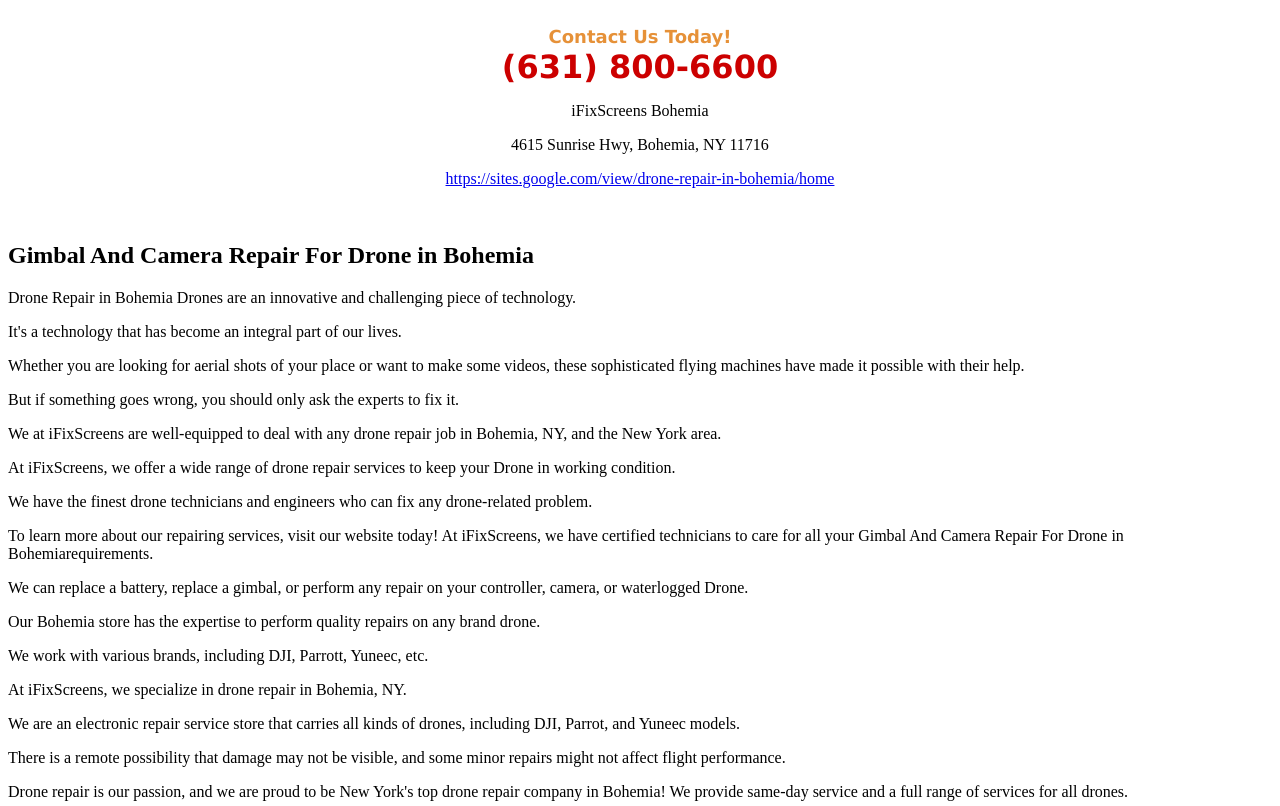
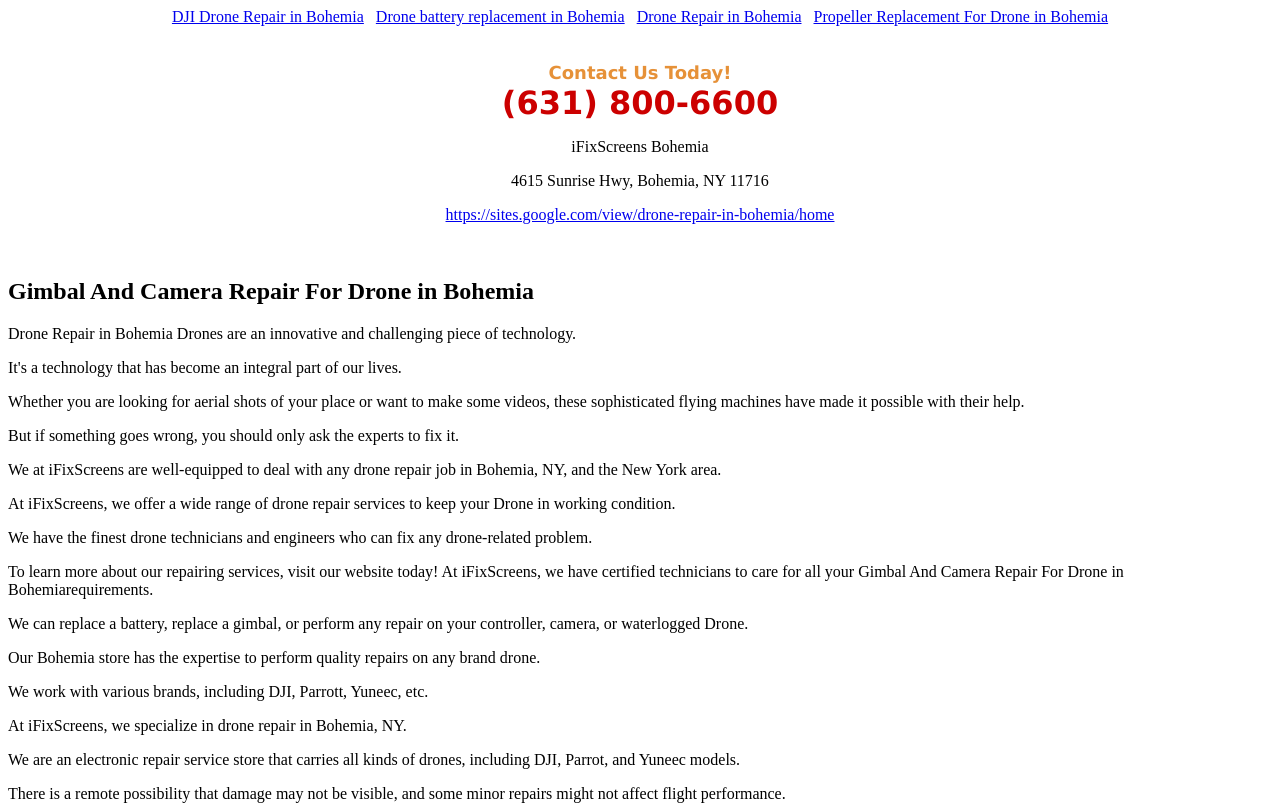
Before and after one commit to iFix786/drone-repair-in-bohemia, a plain HTML site: page GimbalAndCameraRepairForDroneinBohemia.html in a window 1280 px wide. Shown: the top 806 px of the page. Drawn offline with Linux system fonts and the light colour scheme.

Commit message:
Update GimbalAndCameraRepairForDroneinBohemia.html

```diff
--- a/GimbalAndCameraRepairForDroneinBohemia.html
+++ b/GimbalAndCameraRepairForDroneinBohemia.html
@@ -1,4 +1,12 @@
-<!DOCTYPE html><html><body><div class="sites-embed-align-center-wrapping-off"><div class="sites-embed-border-on sites-embed sites-embed-full-width" style="width:100%;"><div class="sites-embed-content sites-embed-type-text"><div class="sites-embed-content-textbox"><div dir="ltr"><div style="text-align:center"><br><span style="color:rgb(230,145,56)"><b><font size="4"><span style="font-family:verdana,sans-serif">Contact Us Today!</span></font></b></span><br><span style="color:rgb(204,0,0)"><b><font size="6"><span style="font-family:verdana,sans-serif">(631) 800-6600</span></font></b></span><br><p>iFixScreens Bohemia</p><p>4615 Sunrise Hwy, Bohemia, NY 11716</p><p><a href="https://sites.google.com/view/drone-repair-in-bohemia/home" target="_blank">https://sites.google.com/view/drone-repair-in-bohemia/home</a></p><br></div></div></div></div></div></div><h2>Gimbal And Camera Repair For Drone in Bohemia</h2>Drone Repair in Bohemia
+<!DOCTYPE html><html><body>
+   <div style="text-align: center;">
+        <a href="./DJIdronerepairinBohemia.html">DJI Drone Repair in Bohemia</a>&nbsp&nbsp
+        <a href="./DronebatteryreplacementinBohemia.html">Drone battery replacement in Bohemia</a>&nbsp&nbsp
+
+<a href="./index.html">Drone Repair in Bohemia</a>&nbsp&nbsp
+        <a href="./PropellerReplacementForDroneinBohemia.html">Propeller Replacement For Drone in Bohemia</a>
+    </div><br/>
+  <div class="sites-embed-align-center-wrapping-off"><div class="sites-embed-border-on sites-embed sites-embed-full-width" style="width:100%;"><div class="sites-embed-content sites-embed-type-text"><div class="sites-embed-content-textbox"><div dir="ltr"><div style="text-align:center"><br><span style="color:rgb(230,145,56)"><b><font size="4"><span style="font-family:verdana,sans-serif">Contact Us Today!</span></font></b></span><br><span style="color:rgb(204,0,0)"><b><font size="6"><span style="font-family:verdana,sans-serif">(631) 800-6600</span></font></b></span><br><p>iFixScreens Bohemia</p><p>4615 Sunrise Hwy, Bohemia, NY 11716</p><p><a href="https://sites.google.com/view/drone-repair-in-bohemia/home" target="_blank">https://sites.google.com/view/drone-repair-in-bohemia/home</a></p><br></div></div></div></div></div></div><h2>Gimbal And Camera Repair For Drone in Bohemia</h2>Drone Repair in Bohemia
 
 Drones are an innovative and challenging piece of technology. <p>It's a technology that has become an integral part of our lives. <p>Whether you are looking for aerial shots of your place or want to make some videos, these sophisticated flying machines have made it possible with their help. <p>But if something goes wrong, you should only ask the experts to fix it. <p>We at iFixScreens are well-equipped to deal with any drone repair job in Bohemia, NY, and the New York area.
 <p>
```
